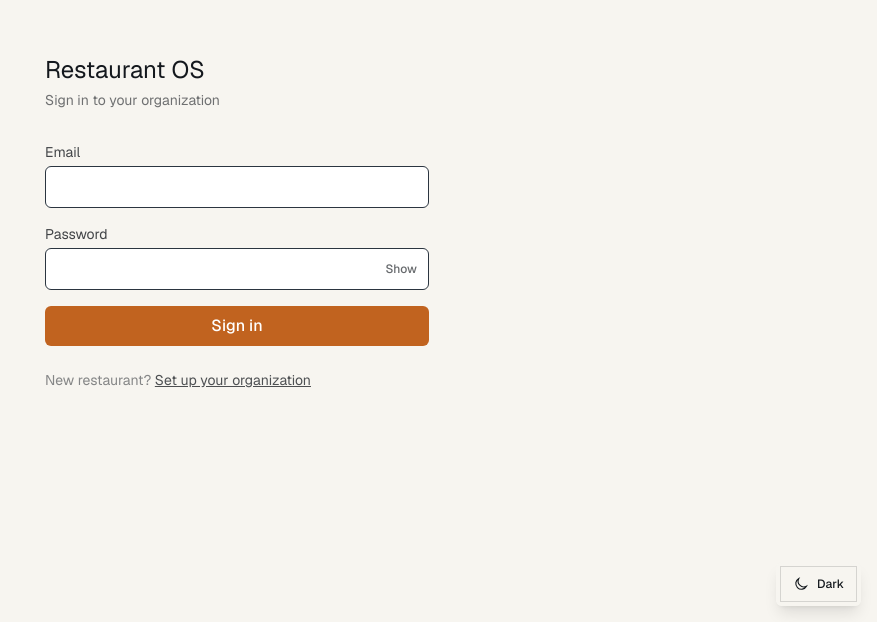
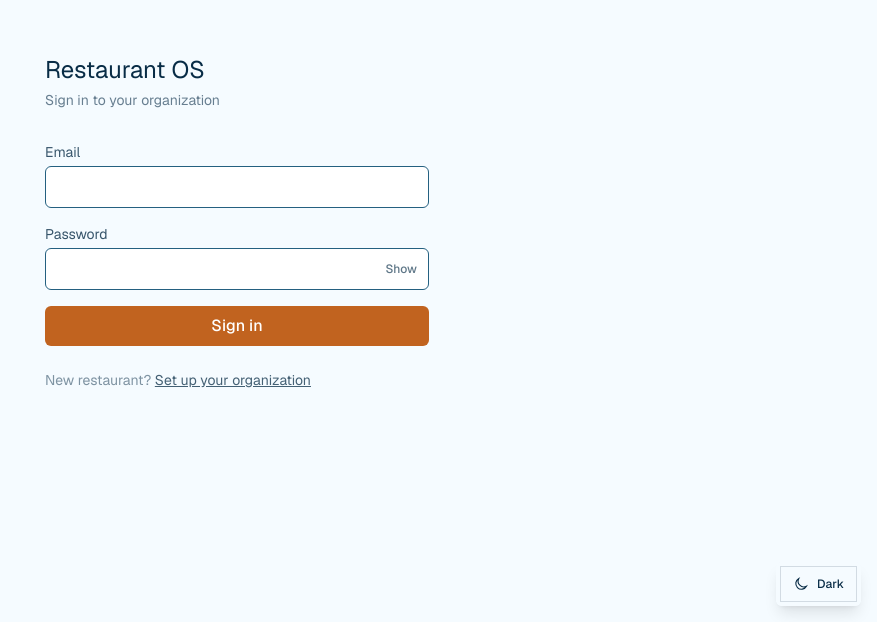
Before and after one commit to jmaranga2000/restaurant, a Next.js app: page /login in a window 1280 px wide. Shown: the part 178-800 px from the top of the page, without its empty margins (403-1280 px from the left). Built offline with nearby package versions, Linux system fonts and the light colour scheme; no server answers.

Commit message:
add restaurant seed

```diff
--- a/src/app/globals.css
+++ b/src/app/globals.css
@@ -13,20 +13,23 @@ html {
   color-scheme: light;
 }
 
-html.dark {
+html.dark,
+html.dark body {
   background: theme("colors.ink.DEFAULT");
   color-scheme: dark;
 }
 
 body {
   font-family: var(--font-body);
+  background: theme("colors.paper.DEFAULT");
+  color: theme("colors.ink.DEFAULT");
 }
 
 /* A number of operational pages use white cards and ink text directly.
    These shared rules keep those existing controls legible under the global
    dark preference without changing their light-theme styling. */
 .dark .bg-white,
-.dark .bg-paper {
+.dark .bg-paper:not(.dark\:bg-ink) {
   background-color: theme("colors.ink.soft");
 }
 
@@ -35,7 +38,7 @@ body {
 }
 
 .dark [class*="text-ink/"] {
-  color: rgb(247 245 240 / 0.65);
+  color: rgb(245 251 255 / 0.7);
 }
 
 .dark input:not([type="checkbox"]):not([type="radio"]),
@@ -43,6 +46,30 @@ body {
 .dark textarea {
   background-color: theme("colors.ink.soft");
   color: theme("colors.paper.DEFAULT");
+}
+
+/* Super Admin still uses a handful of legacy slate utility values. Keep that
+   information hierarchy in dark mode, but express it with high-contrast icy
+   text instead of unreadable grey on the sky-blue surfaces. */
+.dark .super-admin-content [class*="text-[#18294d]"],
+.dark .super-admin-content [class*="text-[#283754]"] {
+  color: theme("colors.paper.DEFAULT");
+}
+
+.dark .super-admin-content [class*="text-[#54627b]"],
+.dark .super-admin-content [class*="text-[#61708c]"],
+.dark .super-admin-content [class*="text-[#71809a]"],
+.dark .super-admin-content [class*="text-[#8290a8]"],
+.dark .super-admin-content [class*="text-[#9ba7ba]"] {
+  color: rgb(225 243 255 / 0.74);
+}
+
+.dark .super-admin-content [class*="border-[#"] {
+  border-color: theme("colors.ink.line");
+}
+
+.dark .super-admin-content [class*="hover:bg-[#"]:hover {
+  background-color: theme("colors.ink.soft");
 }
 
 @media (prefers-reduced-motion: reduce) {
--- a/src/app/super-admin/organizations/[organizationId]/page.tsx
+++ b/src/app/super-admin/organizations/[organizationId]/page.tsx
@@ -11,7 +11,7 @@ export default async function SuperAdminOrganizationDetailPage({ params }: { par
   await requirePlatformSession();
   const org = await PlatformService.getOrganizationDetail(params.organizationId);
 
-  return <div className="min-h-[calc(100vh-3.5rem)] bg-[#f7f9fc] px-3 py-4 text-[#18294d] sm:px-5 lg:px-7"><div className="mx-auto max-w-[1500px]">
+  return <div className="min-h-[calc(100vh-3.5rem)] bg-paper px-3 py-4 text-ink dark:bg-ink dark:text-paper sm:px-5 lg:px-7"><div className="mx-auto max-w-[1500px]">
     <Link href="/super-admin/organizations" className="text-[10px] text-indigo-500">← Organizations</Link>
     <div className="mt-3 flex flex-col justify-between gap-3 border-b border-[#dfe5ef] pb-4 sm:flex-row sm:items-start"><div className="flex gap-3"><span className="flex h-11 w-11 items-center justify-center rounded-xl bg-orange-100 text-lg text-orange-600">▥</span><div><div className="flex items-center gap-2"><h1 className="font-display text-2xl">{org.name}</h1><span className="rounded-full bg-emerald-50 px-2 py-1 text-[9px] text-emerald-600">● {org.isActive ? "Active" : "Suspended"}</span></div><p className="mt-1 text-[10px] text-[#71809a]">Nairobi, Kenya · Owner: Organization Admin · admin@{org.slug}.co.ke</p></div></div><div className="flex gap-2"><SuspendToggle organizationId={org.id} isActive={org.isActive} /><button className="border border-[#dfe5ef] bg-white px-3 py-1.5 text-[10px]">Edit</button><button className="border border-[#dfe5ef] bg-white px-3 py-1.5 text-[10px]">More⌄</button></div></div>
     <nav className="flex gap-5 overflow-x-auto border-b border-[#dfe5ef] py-3 text-[10px] text-[#71809a]"><span className="border-b-2 border-indigo-500 pb-3 text-indigo-600">Overview</span><span>Branches</span><span>Users</span><span>Orders</span><span>Revenue</span><span>Subscription</span><span>Activity</span><span>Settings</span></nav>
--- a/src/app/super-admin/organizations/page.tsx
+++ b/src/app/super-admin/organizations/page.tsx
@@ -19,7 +19,7 @@ export default async function SuperAdminOrganizationsPage({ searchParams }: { se
   const active = allOrganizations.filter((organization) => organization.isActive).length;
   const suspended = allOrganizations.length - active;
 
-  return <div className="min-h-[calc(100vh-3.5rem)] bg-[#f7f9fc] px-3 py-4 text-[#18294d] sm:px-5 lg:px-7"><div className="mx-auto max-w-[1500px]">
+  return <div className="min-h-[calc(100vh-3.5rem)] bg-paper px-3 py-4 text-ink dark:bg-ink dark:text-paper sm:px-5 lg:px-7"><div className="mx-auto max-w-[1500px]">
     <div className="mb-4 flex flex-col justify-between gap-3 sm:flex-row sm:items-end"><div><p className="text-[10px] text-indigo-500">Platform / Organizations</p><h1 className="mt-1 font-display text-2xl">Organizations</h1><p className="mt-1 text-[10px] text-[#71809a]">Manage all restaurant organizations on the platform.</p></div><button className="bg-indigo-600 px-3 py-2 text-[10px] font-medium text-white">＋ Add Organization</button></div>
     <div className="mb-4 grid gap-2 sm:grid-cols-2 xl:grid-cols-4"><SummaryCard label="Total Organizations" value={allOrganizations.length} detail="12.4%" icon="▥" tone="bg-blue-50 text-blue-500" /><SummaryCard label="Active" value={active} detail="9.1%" icon="▥" tone="bg-emerald-50 text-emerald-500" /><SummaryCard label="Suspended" value={suspended} detail="4.4%" icon="⌁" tone="bg-orange-50 text-orange-500" /><SummaryCard label="Trial" value={0} detail="2.4%" icon="◌" tone="bg-purple-50 text-purple-500" /></div>
     <form className="mb-3 flex flex-col gap-2 border border-[#dfe5ef] bg-white p-3 sm:flex-row"><div className="flex min-w-0 flex-1 items-center gap-2 border border-[#e4e9f2] px-3"><span className="text-[#9ba7ba]">⌕</span><input name="q" defaultValue={searchParams.q} placeholder="Search organizations..." className="min-w-0 flex-1 py-2 text-xs outline-none" /></div><select name="status" defaultValue={searchParams.status ?? "all"} className="border border-[#e4e9f2] bg-white px-3 py-2 text-[10px]"><option value="all">Status: All</option><option value="active">Status: Active</option><option value="suspended">Status: Suspended</option></select><button className="bg-indigo-600 px-4 py-2 text-[10px] text-white">Filter</button></form>
--- a/tailwind.config.ts
+++ b/tailwind.config.ts
@@ -1,8 +1,8 @@
 import type { Config } from "tailwindcss";
 
 // Design plan (see README > Design notes):
-// - Ink/surface pairing is a warm charcoal, not pure black, so it holds up under
-//   kitchen fluorescent lighting and long POS shifts.
+// - Ink/surface pairing is a dark sky blue and icy white, keeping operational
+//   screens calm and high-contrast across day and night use.
 // - "Ember" is the single brand accent, used sparingly for primary actions only.
 // - Order-lifecycle colors are semantic and used consistently everywhere a
 //   status appears (POS, KDS, customer display, dashboard) so staff build
@@ -14,13 +14,13 @@ const config: Config = {
     extend: {
       colors: {
         ink: {
-          DEFAULT: "#14181D",
-          soft: "#1C232B",
-          line: "#2B3540",
+          DEFAULT: "#082C46",
+          soft: "#0D3D60",
+          line: "#246080",
         },
         paper: {
-          DEFAULT: "#F7F5F0",
-          dim: "#EDEAE2",
+          DEFAULT: "#F5FBFF",
+          dim: "#E4F3FB",
         },
         ember: {
           DEFAULT: "#C1631F",
```
Also changed, not shown: scripts/seed-restaurant.mjs (+7 -5 lines), src/app/super-admin/AdminShell.tsx (+32 -8 lines), src/app/super-admin/dashboard/page.tsx (+4 -4 lines), 2 other files (tests, documents, lock files or other folders).
